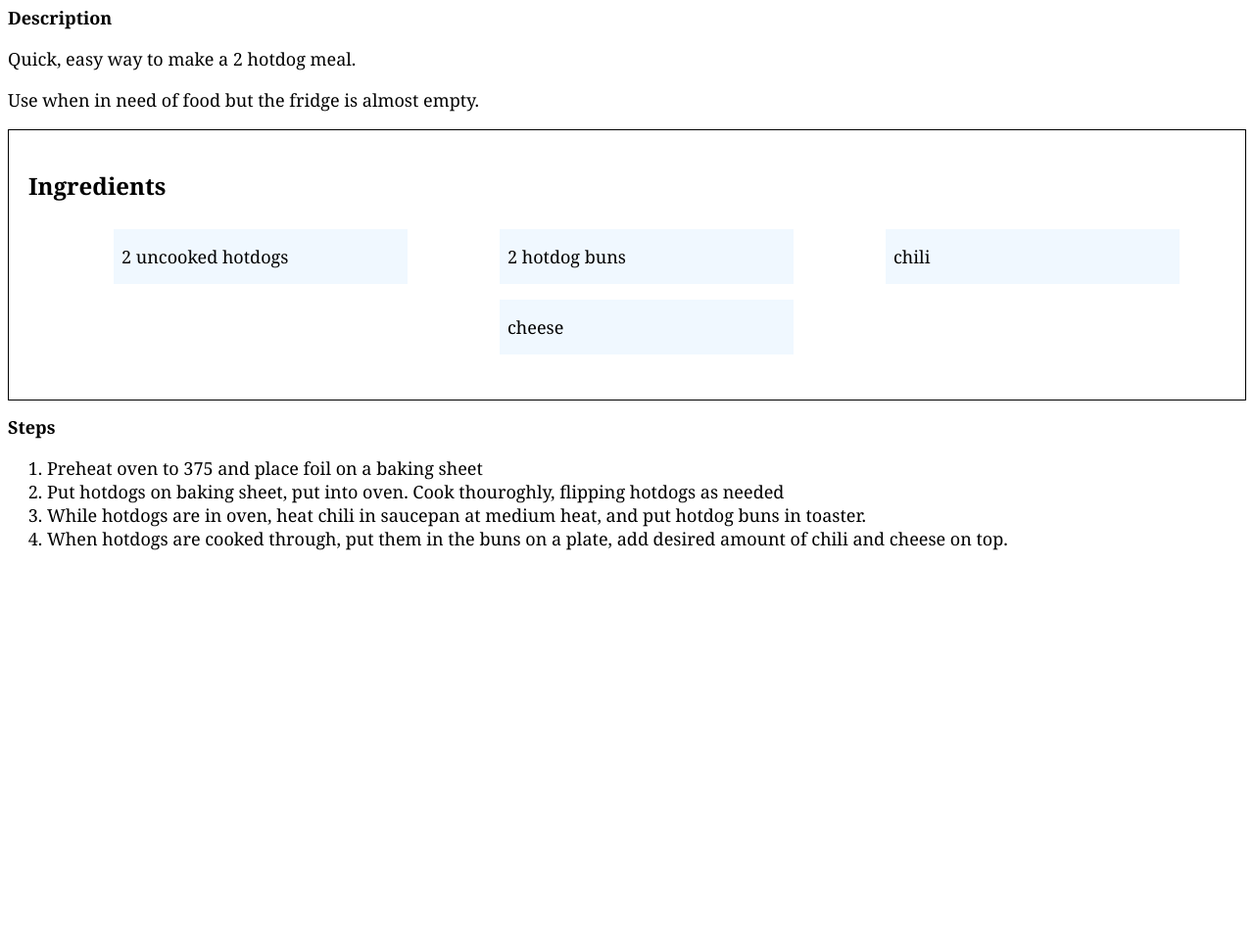
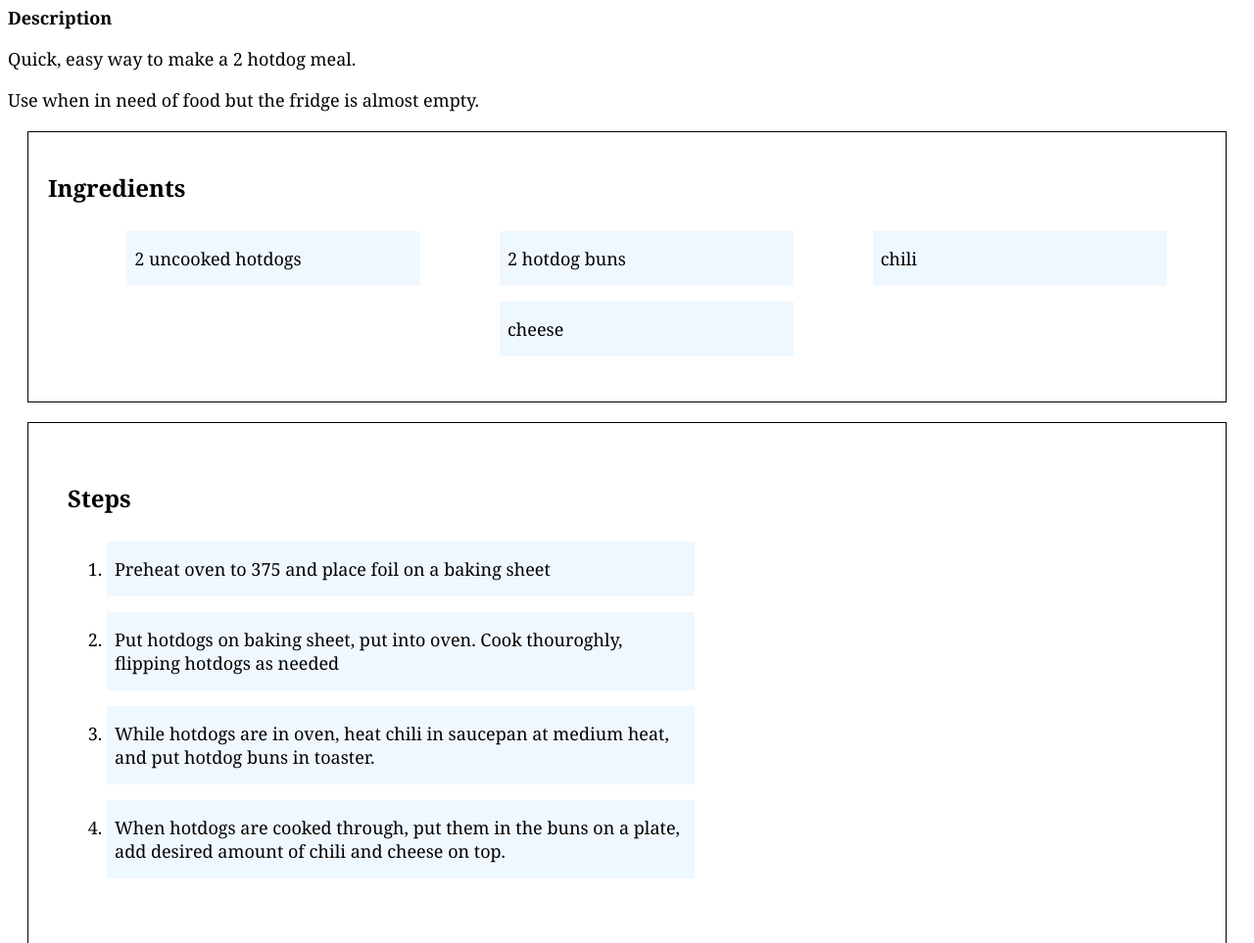
Before and after one commit to calebmcgee/odin-recipes, a plain HTML site: page recipes/chilidogs.html in a window 1280 px wide. Shown: the part 400-1363 px from the top of the page at 98% size. Before the commit the page ends 980 px from the top, so only its background shows below. Drawn offline with Linux system fonts and the light colour scheme.

Commit message:
Style steps section using flexbox

```diff
--- a/style.css
+++ b/style.css
@@ -69,13 +69,19 @@ nav h2 {
     width: 500px;
 }
 
+/* description */
+
+/* ingredients */
+
 .ingredients {
     border: 1px solid black;
     padding: 20px;
+    margin: 20px;;
 }
 
 .ingredients h2 {
     font-size:24px;
+
 }
 .ingredients-list {
     list-style-type: none;
@@ -93,3 +99,31 @@ nav h2 {
     width: 300px;
 
 }
+
+/* steps */
+
+.steps {
+    border: 1px solid black;
+    padding: 40px;
+    margin: 20px;
+}
+
+.steps h2 {
+    font-size:24px;
+}
+.steps-list {
+    display: flex;
+    flex-direction: column;
+    flex-wrap: wrap;
+    justify-content: space-between;
+    align-content: start;
+
+}
+
+.steps-list li {
+    background-color: aliceblue;
+    padding: 16px 8px;
+    margin: 8px auto;
+    width: 600px;
+
+}
```
